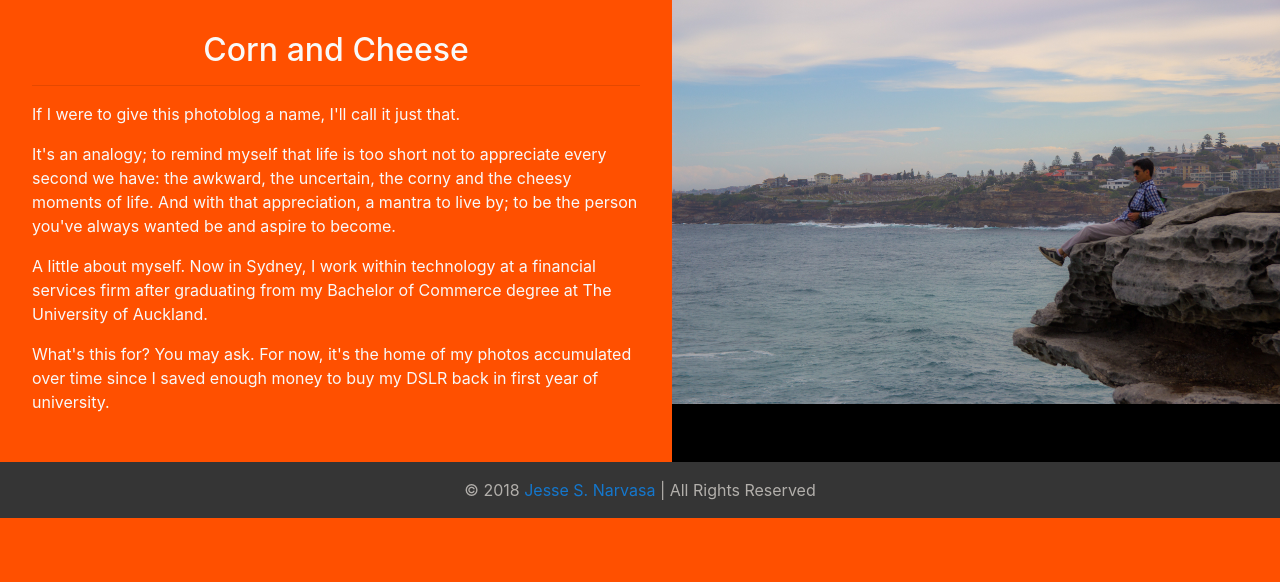
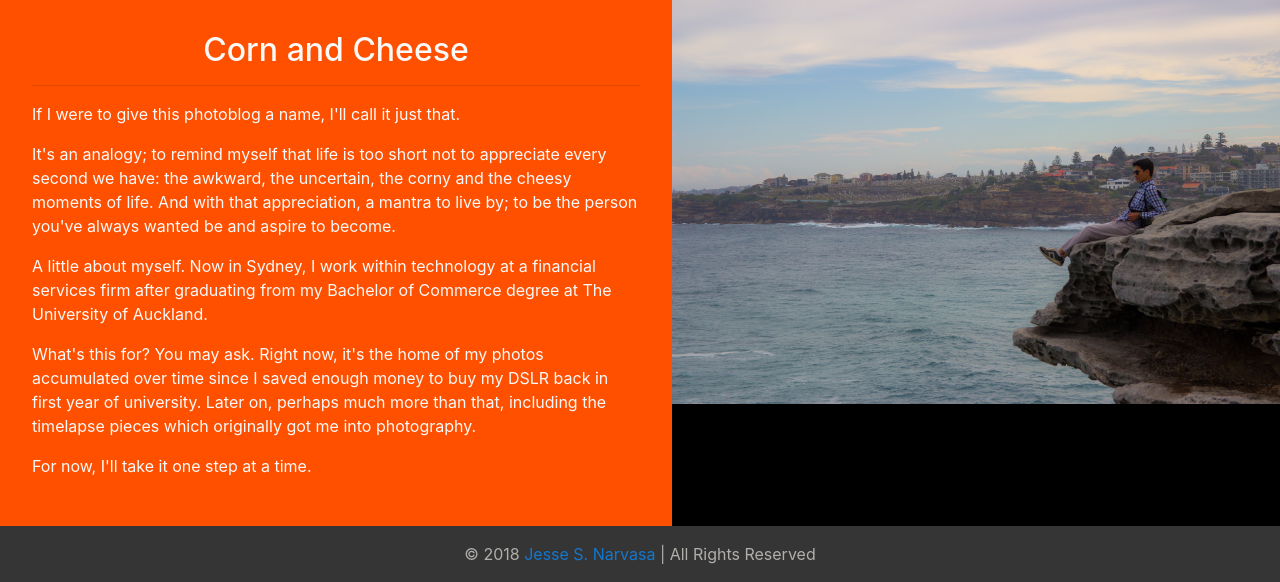
Before and after one commit to jsnarvasa/jsnarvasa.com, a Flask app: page / in a window 1280 px wide. Shown: the part 801-1383 px from the top of the page. Before the commit the page ends 1319 px from the top, so only its background shows below. Run offline with Flask 2, Linux system fonts and the light colour scheme; parts of the project's set-up code (start-up, migrations or seed data) failed here and were passed over; some libraries are stand-ins or nearby versions.

Commit message:
Updated intro text

```diff
--- a/app/app/templates/index.html
+++ b/app/app/templates/index.html
@@ -50,7 +50,8 @@
                     <p class="text-left" style="color:#f9f9f9">If I were to give this photoblog a name, I'll call it just that.</p>
                     <p class="text-left" style="color:#f9f9f9">It's an analogy; to remind myself that life is too short not to appreciate every second we have: the awkward, the uncertain, the corny and the cheesy moments of life.  And with that appreciation, a mantra to live by; to be the person you've always wanted be and aspire to become.</p>
                     <p class="text-left" style="color:#f9f9f9">A little about myself.  Now in Sydney, I work within technology at a financial services firm after graduating from my Bachelor of Commerce degree at The University of Auckland.</p>
-                    <p class="text-left" style="color:#f9f9f9">What's this for?  You may ask.  For now, it's the home of my photos accumulated over time since I saved enough money to buy my DSLR back in first year of university.</p>
+                    <p class="text-left" style="color:#f9f9f9">What's this for?  You may ask.  Right now, it's the home of my photos accumulated over time since I saved enough money to buy my DSLR back in first year of university.  Later on, perhaps much more than that, including the timelapse pieces which originally got me into photography.</p>
+                    <p class="text-left" style="color:#f9f9f9">For now, I'll take it one step at a time.</p>
                 </div>
                 <div class="col-lg" style="padding:0; background-color:#000000; text-align: center;overflow:hidden">
                     <img class="img-fluid" src="{{url_for('static', filename='images/intro.jpg')}}">
```
